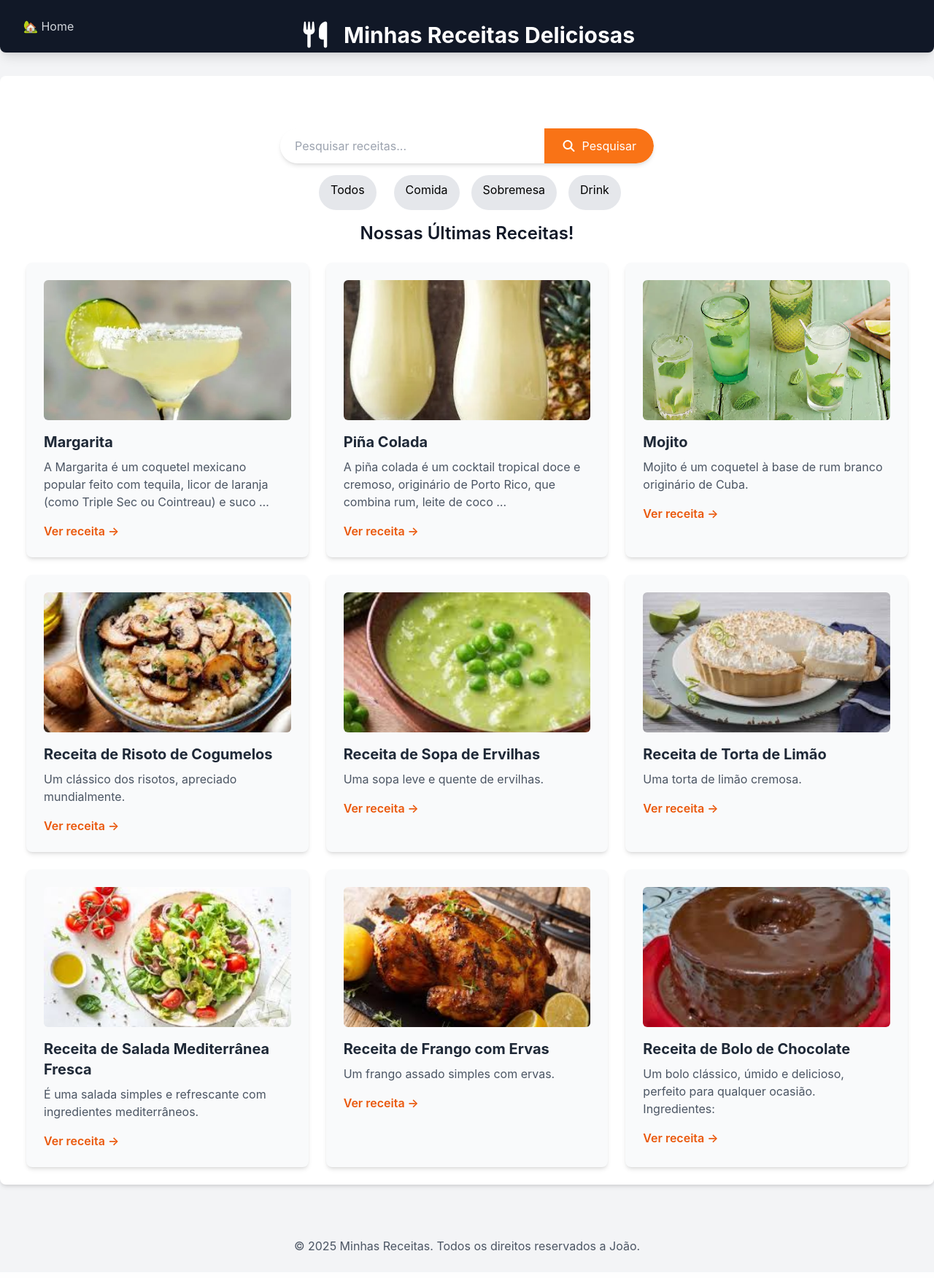
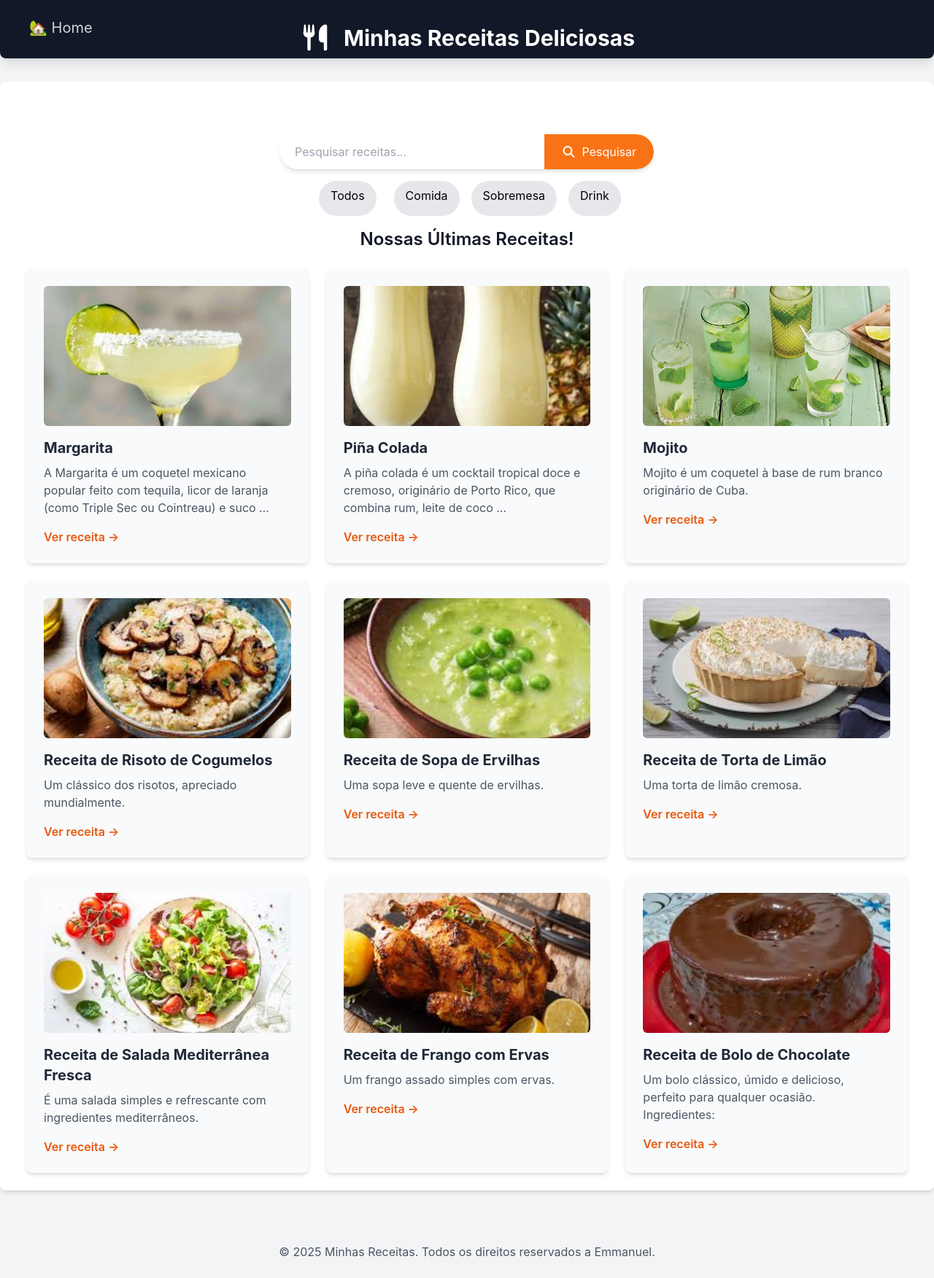
Before and after one commit to Joao-H-Moreira/Projeto2, a Django app: page /receitas/ in a window 1280 px wide. Shown: the whole page at 73% size. Before the commit the page ends 1715 px from the top, so only its background shows below. Run offline with Django 5.2, Linux system fonts and the light colour scheme; data comes from the database, SQL or seed files in the repository; some libraries are stand-ins or nearby versions.

Commit message:
att de hoje

```diff
--- a/receitas/templates/receitas/base.html
+++ b/receitas/templates/receitas/base.html
@@ -24,16 +24,15 @@ Delivery Network). -->
     <!--Este comando HTML e CSS significa que
 a página terá um fundo cinza claro e texto cinza escuro.-->
     <!-- Cabeçalho da Página -->
-    <header class="bg-gray-900 text-white p-6 shadow-lg rounded-b-lg">
-            <nav class="ml-auto relative z-10 flex space-x-4">
-                <a href="{% url 'home' %}" class="text-gray-300 hover:text-white mx-2"> 🏡 Home</a>
-                <!-- <a href="{% url 'home' %}?categoria=comida" class="text-gray-300 hover:text-white mx-2">Comida</a>
-                <a href="{% url 'home' %}?categoria=sobremesa" class="text-gray-300 hover:text-white mx-2">Sobremesa</a>
-                <a href="{% url 'home' %}?categoria=drink" class="text-gray-300 hover:text-white mx-2">Drink</a> -->
+    <header class="bg-gray-900 text-white h-[80px] p-6 shadow-lg rounded-b-lg">
+        <nav class="ml-2 relative z-10 items-center flex space-x-4">
+            <a href="{% url 'home' %}" class="text-gray-300 text-xl hover:text-orange-600 mx-2">
+                🏡 Home</a>
         </nav>
-        <div class="container mx-auto relative flex flex-col sm:flex-row items-center justify-center">
+        <div class="container mx-auto relative h-fit flex flex-col sm:flex-row items-center justify-center">
             <!-- Alterado para 'justify-center' para centralizar o conteúdo -->
             <!-- Agrupamento para o Ícone e Título (Centralizado) -->
+
             <div class="absolute inset-0 flex items-center justify-center">
                 <div class="flex items-center">
                     <div class="text-4xl mr-4">
@@ -53,7 +52,7 @@ a página terá um fundo cinza claro e texto cinza escuro.-->
     </main>
     <!-- Rodapé da página -->
     <footer class="mt-12 p-6 text-center text-gray-600">
-        <p>&copy; 2025 Minhas Receitas. Todos os direitos reservados a João.</p>
+        <p>&copy; 2025 Minhas Receitas. Todos os direitos reservados a Emmanuel.</p>
     </footer>
 </body>
 
```
Also changed, not shown: receitas/templates/receitas/sobre_nos.html (added, +29 -0 lines). Lines whose indentation alone changed are shown as unchanged.
